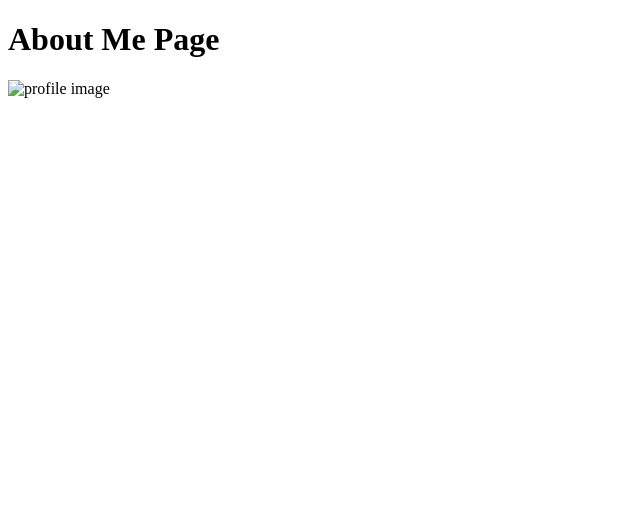
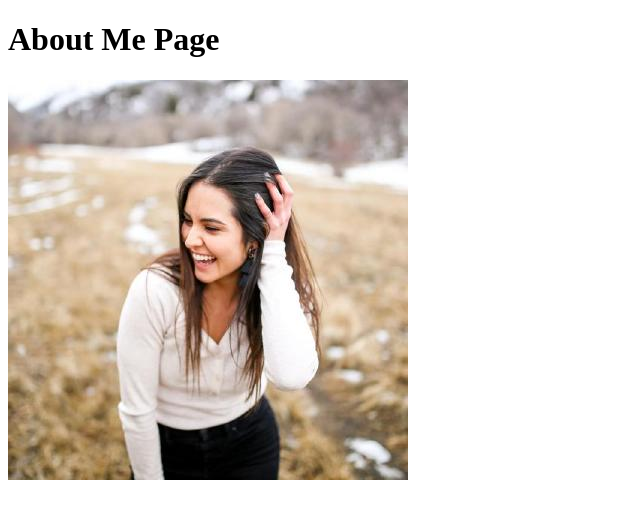
Before and after one commit to moiraleon/Deployment-Lab-About-Me, a website: page index.html in a window 1280 px wide. Shown: the whole page, without its empty margins (0-640 px from the left). Drawn offline with Linux system fonts and the light colour scheme.

Commit message:
for real

```diff
--- a/index.html
+++ b/index.html
@@ -8,6 +8,6 @@
 </head>
 <body>
     <h1>About Me Page</h1>
-    <img src="/public/img1.png" alt="profile image">
+    <img src="/public/img1.jpeg" alt="profile image">
 </body>
 </html>
```
